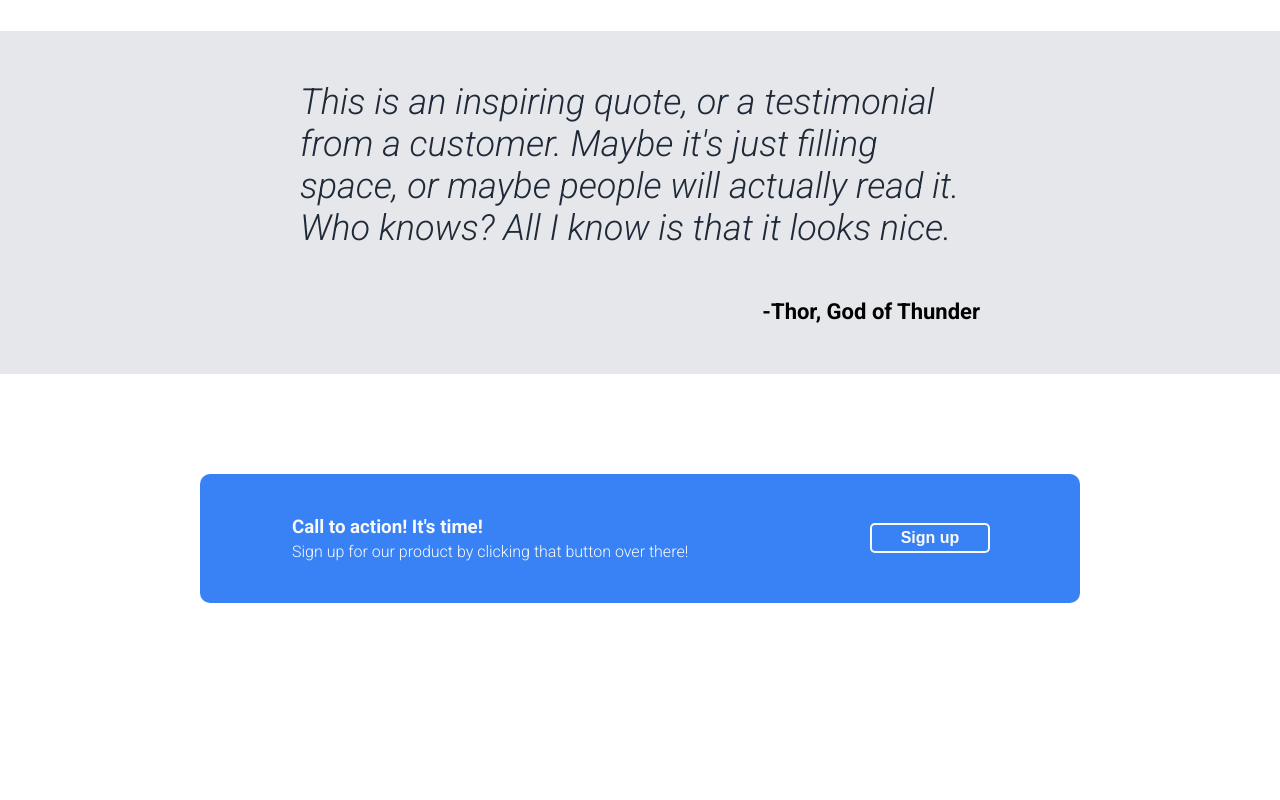
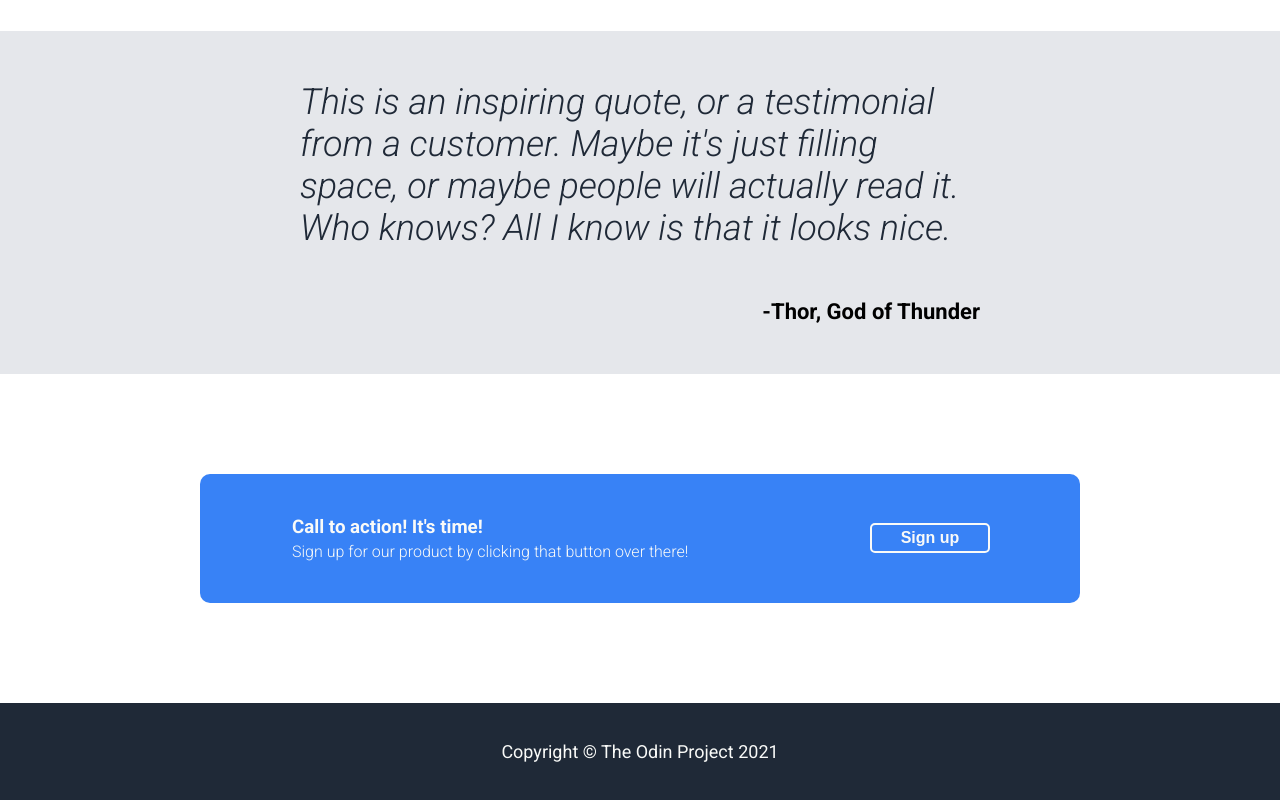
Before and after one commit to eml02/toppage, a plain HTML site: page index.html in a window 1280 px wide. Shown: the part 1000-1800 px from the top of the page. Before the commit the page ends 1703 px from the top, so only its background shows below. Drawn offline with Linux system fonts and the light colour scheme.

Commit message:
Create and style footer

```diff
--- a/index.html
+++ b/index.html
@@ -59,6 +59,9 @@
     </div>
     <button class="signupbutton">Sign up</button>
 </div>
+<div class="footer">
+    <p class="footertext">Copyright © The Odin Project 2021</h3>
+</div>
 
 
 </body>
--- a/style.css
+++ b/style.css
@@ -163,3 +163,17 @@ body {
     font-size: 16px;
     font-weight: bolder;
 }
+
+.footer {
+    display: flex;
+    background-color: #1f2937;
+    justify-content: center;
+    align-items: center;
+    padding: 20px;
+}
+
+.footertext {
+    color: #f9faf8;
+    font-size: 18px;
+    font-weight: 400;
+}
```
